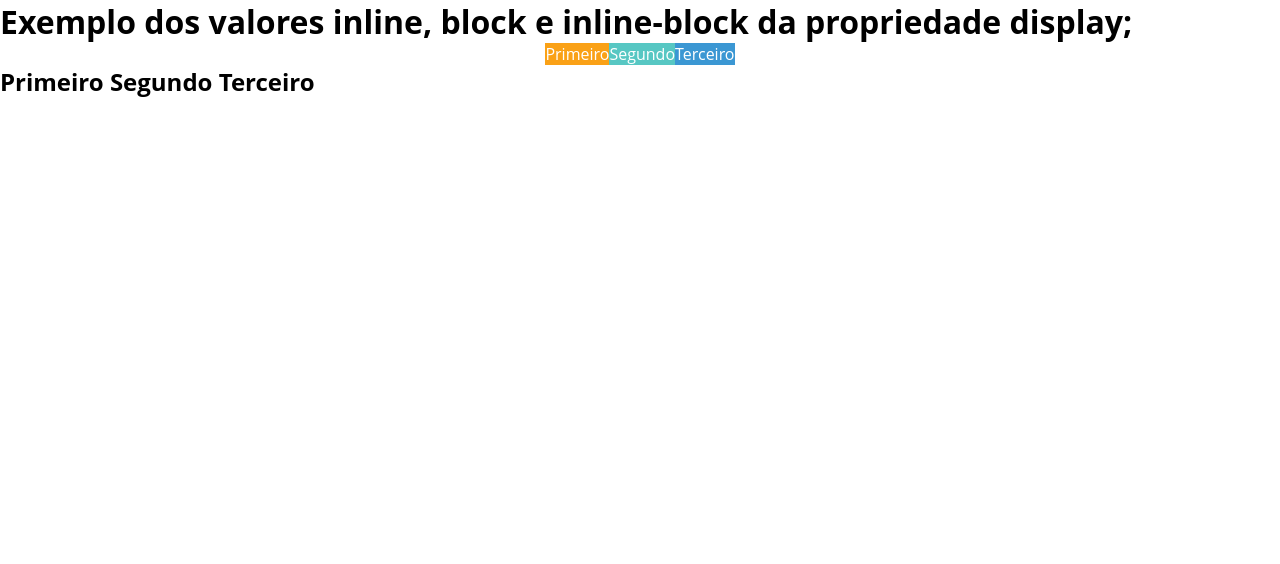
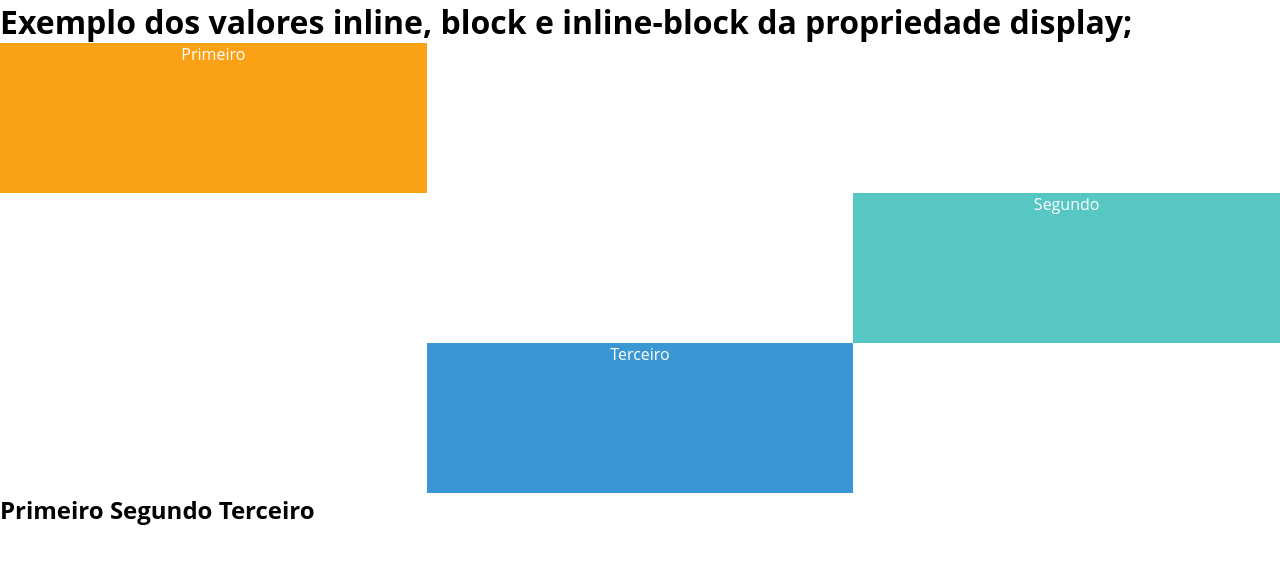
Before and after one commit to kleitonalbuquerque/propriedades-de-alinhamento-css, a plain HTML site: page index.html in a window 1280 px wide. Drawn offline with Linux system fonts and the light colour scheme.

Commit message:
Propriedade display: block

```diff
--- a/css/displayInlineBlock.css
+++ b/css/displayInlineBlock.css
@@ -4,7 +4,10 @@
 }
 
 .exemple-item {
-  display: inline;
+  /* display: inline; */
+  display: block;
+  width: 33.333%;
+  height: 150px;
 }
 
 .exemple-item-first {
@@ -13,8 +16,11 @@
 
 .exemple-item-second {
   background-color: #57C7C3;
+  margin-left: auto;
 }
 
 .exemple-item-third {
   background-color: #3B97D3;
+  margin-left: auto;
+  margin-right: auto;
 }
--- a/index.html
+++ b/index.html
@@ -13,9 +13,9 @@
   </h1>
 
   <ul class="exemple">
-    <li class="exemple-item exemple-item-first">Primeiro</li><!--
---><li class="exemple-item exemple-item-second">Segundo</li><!--
---><li class="exemple-item exemple-item-third">Terceiro</li>
+    <li class="exemple-item exemple-item-first">Primeiro</li>
+    <li class="exemple-item exemple-item-second">Segundo</li>
+    <li class="exemple-item exemple-item-third">Terceiro</li>
   </ul>
 
   <h2 class="title">
```
